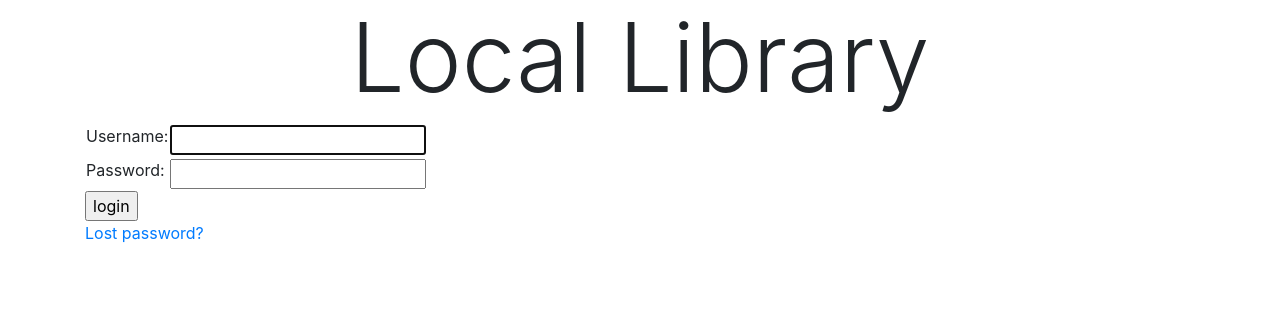
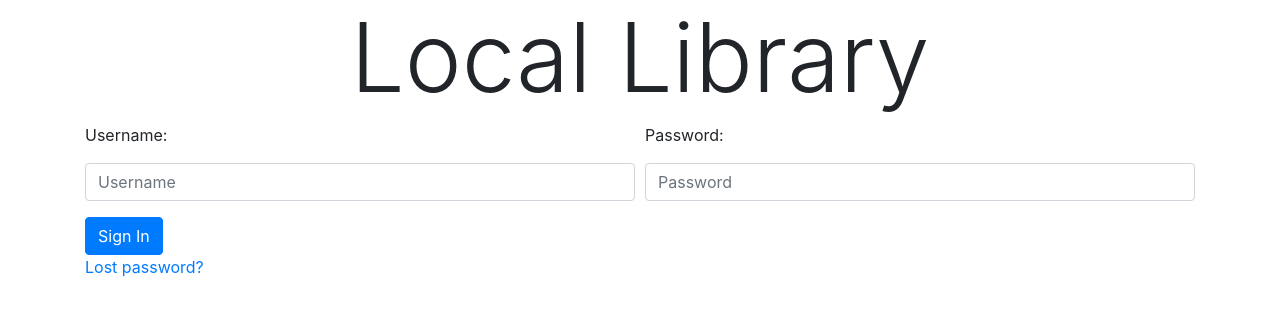
Before and after one commit to CharlieJC/locallibrary, a Django app: page /accounts/login/ in a window 1280 px wide. Shown: the part 56-372 px from the top of the page. Run offline with Django 3.2, Linux system fonts and the light colour scheme.

Commit message:
Stage 8 progress

```diff
--- a/catalog/static/css/styles.css
+++ b/catalog/static/css/styles.css
@@ -0,0 +1,3 @@
+.navbar {
+    background-color: blue;
+}
--- a/templates/registration/login.html
+++ b/templates/registration/login.html
@@ -15,23 +15,41 @@
         {% endif %}
     {% endif %}
 
+
     <form method="post" action="{% url 'login' %}">
         {% csrf_token %}
-        <table>
-            <tr>
-                <td>{{ form.username.label_tag }}</td>
-                <td>{{ form.username }}</td>
-            </tr>
-            <tr>
-                <td>{{ form.password.label_tag }}</td>
-                <td>{{ form.password }}</td>
-            </tr>
-        </table>
-        <input type="submit" value="login" />
-        <input type="hidden" name="next" value="{{ next }}" />
+        <div class="form-row">
+            <div class="form-group col">
+                <label>{{ form.username.label_tag }}</label>
+                <input type="text" class="form-control" placeholder="Username"
+                       value="{{ form.username.value|default_if_none:"" }}">
+            </div>
+            <div class="form-group col">
+                <label>{{ form.password.label_tag }}</label>
+                <input type="password" class="form-control" placeholder="Password"
+                       value="{{ form.password.value|default_if_none:"" }}">
+            </div>
+        </div>
+
+        <input type="submit" value="Sign In" class="btn btn-primary"/>
+        <input type="hidden" name="next" value="{{ next }}"/>
     </form>
-
-    {# Assumes you setup the password_reset view in your URLconf #}
+{#     Assumes you setup the password_reset view in your URLconf#}
+{#    <form method="post" action="{% url 'login' %}">#}
+{#        {% csrf_token %}#}
+{#        <table>#}
+{#            <tr>#}
+{#                <td>{{ form.username.label_tag }}</td>#}
+{#                <td>{{ form.username }}</td>#}
+{#            </tr>#}
+{#            <tr>#}
+{#                <td>{{ form.password.label_tag }}</td>#}
+{#                <td>{{ form.password }}</td>#}
+{#            </tr>#}
+{#        </table>#}
+{#        <input type="submit" value="login" />#}
+{#        <input type="hidden" name="next" value="{{ next }}" />#}
+{#    </form>#}
     <p><a href="{% url 'password_reset' %}">Lost password?</a></p>
 
 {% endblock %}
--- /dev/null
+++ b/templates/registration/logout.html
@@ -0,0 +1,6 @@
+{% extends "base.html" %}
+
+{% block content %}
+  <p>Logged out!</p>
+  <a href="{% url 'login'%}">Click here to login again.</a>
+{% endblock %}
```
Also changed, not shown: catalog/models.py (+16 -17 lines), db.sqlite3.
